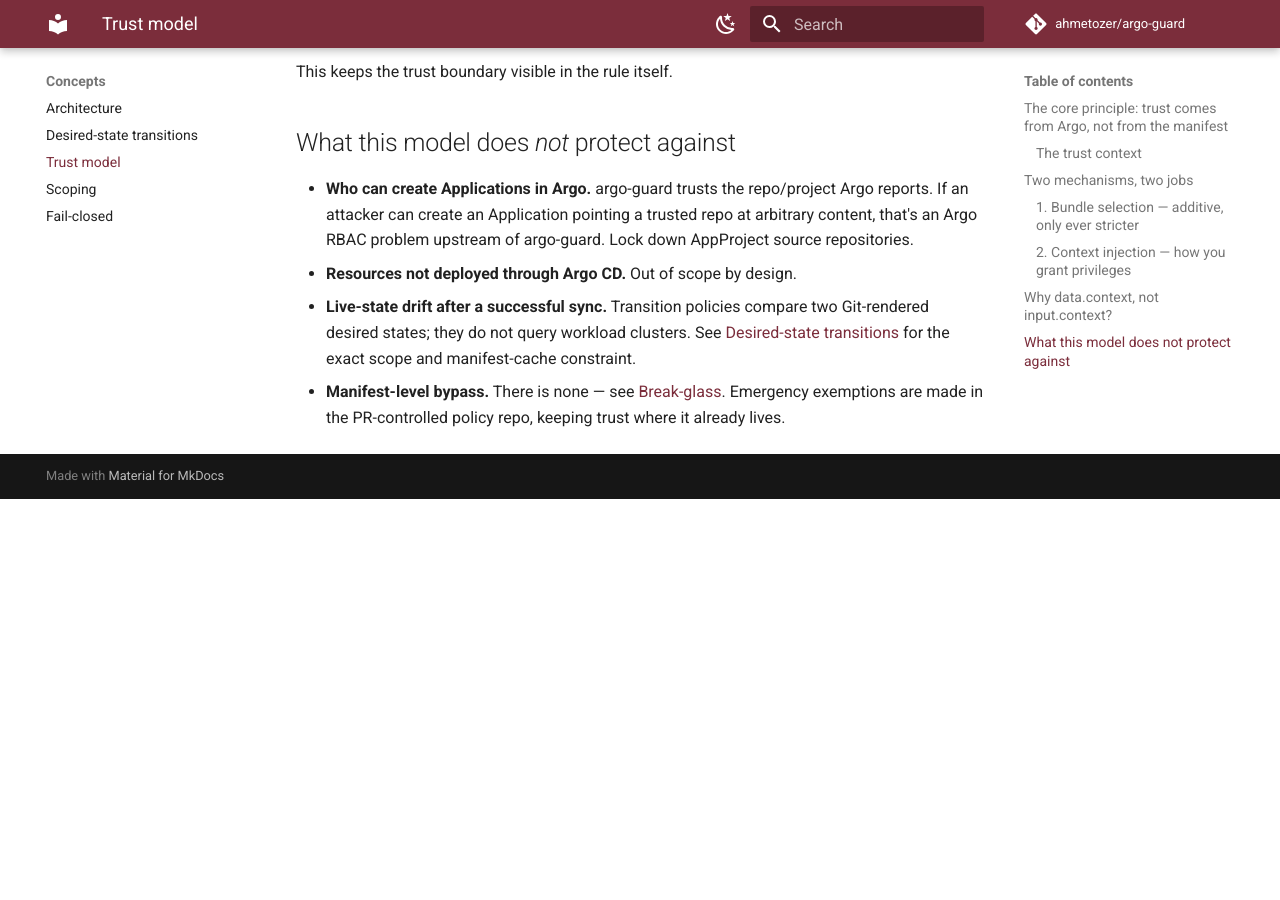
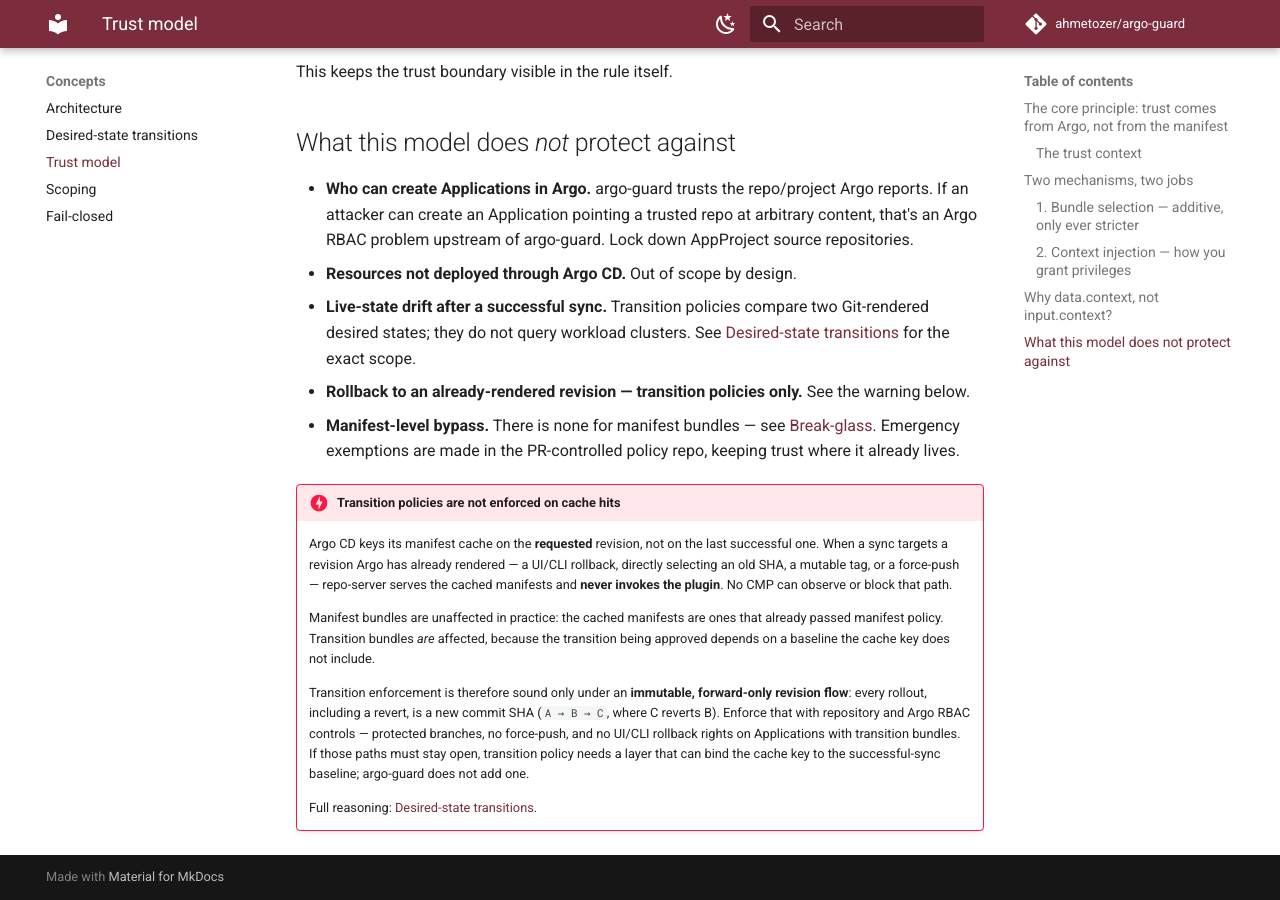
Before and after one commit to ahmetozer/argo-guard, an MkDocs documentation site: the page built from docs/concepts/trust-model.md, in a window 1280 px wide and 900 px high, scrolled down 2780 px. Built offline with MkDocs 1.6.1 and Material for MkDocs 9.7.7, drawn with Linux system fonts in a browser that asks for light colours; comment, search, counter and statistics services are not loaded; before the commit the page ends 3279 px from its top, so only the background shows below that.

Commit message:
docs: surface transition manifest-cache bypass in README and trust model

```diff
--- a/docs/concepts/trust-model.md
+++ b/docs/concepts/trust-model.md
@@ -89,6 +89,29 @@ This keeps the trust boundary visible in the rule itself.
 - **Resources not deployed through Argo CD.** Out of scope by design.
 - **Live-state drift after a successful sync.** Transition policies compare two
   Git-rendered desired states; they do not query workload clusters. See
-  [Desired-state transitions](desired-state-transitions.md) for the exact scope
-  and manifest-cache constraint.
-- **Manifest-level bypass.** There is none — see [Break-glass](../operations/break-glass.md). Emergency exemptions are made in the PR-controlled policy repo, keeping trust where it already lives.
+  [Desired-state transitions](desired-state-transitions.md) for the exact scope.
+- **Rollback to an already-rendered revision — transition policies only.** See
+  the warning below.
+- **Manifest-level bypass.** There is none for manifest bundles — see [Break-glass](../operations/break-glass.md). Emergency exemptions are made in the PR-controlled policy repo, keeping trust where it already lives.
+
+!!! danger "Transition policies are not enforced on cache hits"
+    Argo CD keys its manifest cache on the **requested** revision, not on the
+    last successful one. When a sync targets a revision Argo has already
+    rendered — a UI/CLI rollback, directly selecting an old SHA, a mutable tag,
+    or a force-push — repo-server serves the cached manifests and **never
+    invokes the plugin**. No CMP can observe or block that path.
+
+    Manifest bundles are unaffected in practice: the cached manifests are ones
+    that already passed manifest policy. Transition bundles *are* affected,
+    because the transition being approved depends on a baseline the cache key
+    does not include.
+
+    Transition enforcement is therefore sound only under an **immutable,
+    forward-only revision flow**: every rollout, including a revert, is a new
+    commit SHA (`A → B → C`, where C reverts B). Enforce that with repository
+    and Argo RBAC controls — protected branches, no force-push, and no
+    UI/CLI rollback rights on Applications with transition bundles. If those
+    paths must stay open, transition policy needs a layer that can bind the
+    cache key to the successful-sync baseline; argo-guard does not add one.
+
+    Full reasoning: [Desired-state transitions](desired-state-transitions.md#argo-manifest-cache-constraint).
```
Also changed, not shown: README.md (+24 -1 lines).
